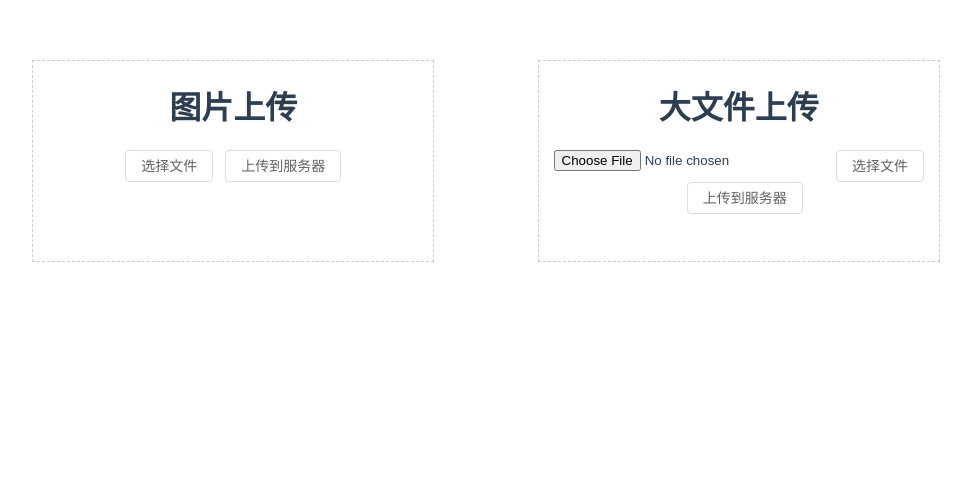
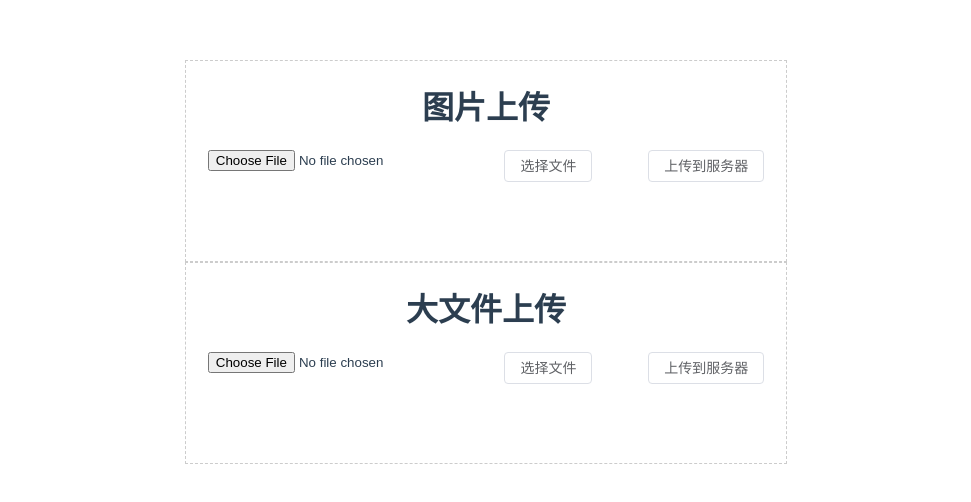
Before and after one commit to imber-web/vue3-vite-demo, a Vue app: page / in a window 1280 px wide. Shown: the top 502 px of the page, without its empty margins (154-1125 px from the left). Built offline with nearby package versions, Linux system fonts and the light colour scheme.

Commit message:
feat:uploadimg

```diff
--- a/src/views/big-file-upload/bigfileUpload.vue
+++ b/src/views/big-file-upload/bigfileUpload.vue
@@ -5,7 +5,8 @@ import { ref } from 'vue'
 defineProps<{ msg: string }>()
 const myRef = ref<HTMLInputElement | null>(null)
 const chooseFile = () => {
-  const file: any = myRef.value?.files[0]
+  // @ts-ignore
+  const file = myRef.value.files[0]
   let formData = new FormData()
   formData.append('file', file)
   formData.append('filename', file.name)
@@ -42,7 +43,7 @@ const updateFile = () => {}
 <style scoped>
 .item {
   height: 200px;
-  width: 400px;
+  width: 600px;
   border: 1px dashed #ccc;
 }
 .btns {
--- a/src/views/big-file-upload/imgUpload.vue
+++ b/src/views/big-file-upload/imgUpload.vue
@@ -1,6 +1,25 @@
 <script setup lang="ts">
+import axios from 'axios'
+import { ref } from 'vue'
+
 defineProps<{ msg: string }>()
-const chooseFile = () => {}
+const myRef = ref<HTMLInputElement | null>(null)
+const chooseFile = () => {
+  // @ts-ignore
+  const file = myRef.value.files[0]
+  let formData = new FormData()
+  formData.append('file', file)
+  formData.append('filename', file.name)
+  console.log(formData)
+  axios.defaults.headers.post['Content-Type'] = 'multipart/form-data'
+  axios({
+    method: 'post',
+    url: 'http://localhost:8000/upload_single',
+    data: formData
+  }).then((res) => {
+    console.log(res.data)
+  })
+}
 
 const updateFile = () => {}
 </script>
@@ -8,15 +27,28 @@ const updateFile = () => {}
 <template>
   <div class="item">
     <h1>{{ msg }}</h1>
-    <el-button @click="chooseFile">选择文件</el-button>
-    <el-button @click="updateFile">上传到服务器</el-button>
+    <div class="btns">
+      <input
+        type="file"
+        class="upload_inp"
+        accept=".png,.jpg,.jpeg"
+        ref="myRef"
+      />
+      <el-button @click="chooseFile">选择文件</el-button>
+      <el-button @click="updateFile">上传到服务器</el-button>
+    </div>
   </div>
 </template>
 
 <style scoped>
 .item {
   height: 200px;
-  width: 400px;
+  width: 600px;
   border: 1px dashed #ccc;
 }
+.btns {
+  display: flex;
+  flex-wrap: wrap;
+  justify-content: space-around;
+}
 </style>
```
Also changed, not shown: src/views/virtual-list/index.vue (deleted), 1 other file (tests, documents, lock files or other folders).
